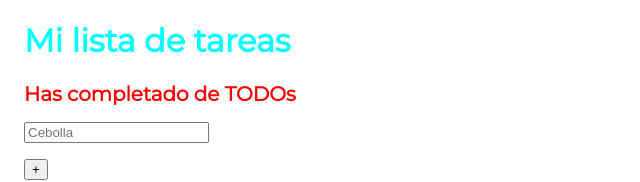
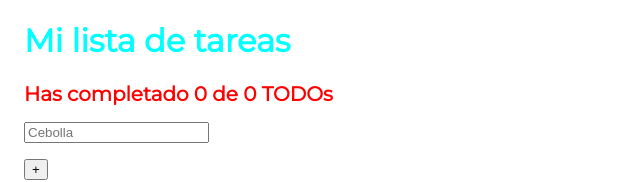
Before and after one commit to Lauriacunia/simple-todo-react, a React (Create React App) app: page / in a window 1280 px wide. Shown: the top 182 px of the page, without its empty margins (0-640 px from the left). Built offline with nearby package versions, Linux system fonts and the light colour scheme.

Commit message:
agrego useContext a todos los componentes

```diff
--- a/src/components/TodoCounter.js
+++ b/src/components/TodoCounter.js
@@ -1,18 +1,20 @@
 import React from "react";
 import "./TodoCounter.css";
+import { TodoContext } from "../utils/TodoContext";
 // Estilos en línea -> se interpolan en el componente
 const misEstilos = {
   color: "red",
   fontSize: "20px",
 };
 
-function TodoCounter(props) {
-  const { total, completed } = props; // Destructuring -> puede hacerse tambien en la declaración de la función
+function TodoCounter() {
+ // const { total, completed } = props; // Destructuring -> puede hacerse tambien en la declaración de la función
+  const { totalItem, completedItem } = React.useContext(TodoContext);
 
   return (
     <>
       <h1 className="title">Mi lista de tareas</h1>
-      <h2 style={misEstilos}>Has completado { completed } de { total } TODOs</h2>
+      <h2 style={misEstilos}>Has completado { completedItem } de { totalItem } TODOs</h2>
     </>
   );
 }
--- a/src/components/TodoSearch.js
+++ b/src/components/TodoSearch.js
@@ -1,26 +1,22 @@
-import React from "react";
+import React from 'react';
+import { TodoContext } from '../utils/TodoContext';
 
-function TodoSearch({searchValue, setSearchValue}) {
 
-    //const [searchValue, setSearchValue] = React.useState("");
+function TodoSearch() {
+  const { searchValue, setSearchValue } = React.useContext(TodoContext);
 
-    // const onSearchValueChange = (event) => {
-    //     console.log(event.target.value);
-    // };
+  const onSearchValueChange = (event) => {
+    console.log(event.target.value);
+    setSearchValue(event.target.value);
+  };
+
   return (
-        <>
     <input
       placeholder="Cebolla"
-            //onChange={onSearchValueChange}
-            onChange={(event) => {
-                setSearchValue(event.target.value);
-            }}
       value={searchValue}
+      onChange={onSearchValueChange}
     />
-            <p>{searchValue}</p>
-        </>
   );
 }
 
-
-export { TodoSearch }
+export { TodoSearch };
```
Lines whose indentation alone changed are shown as unchanged.
